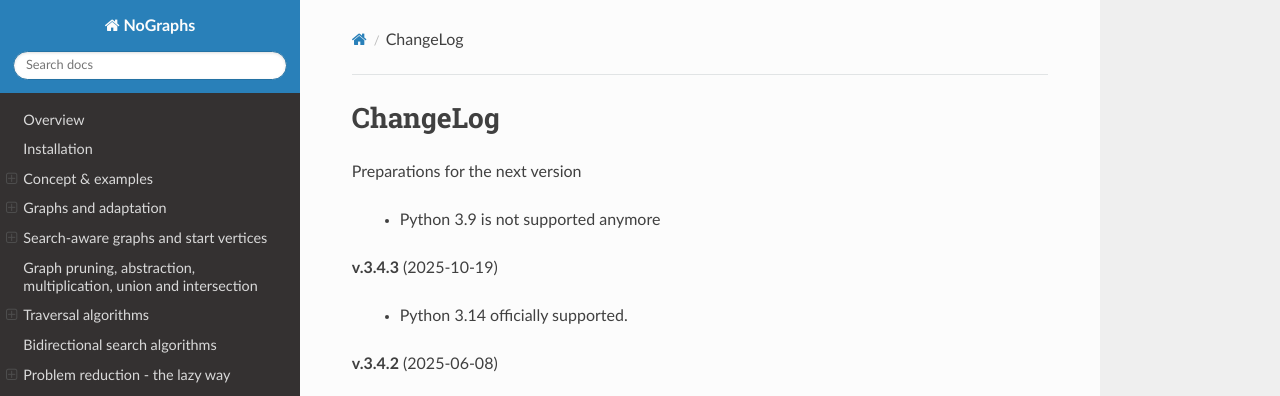
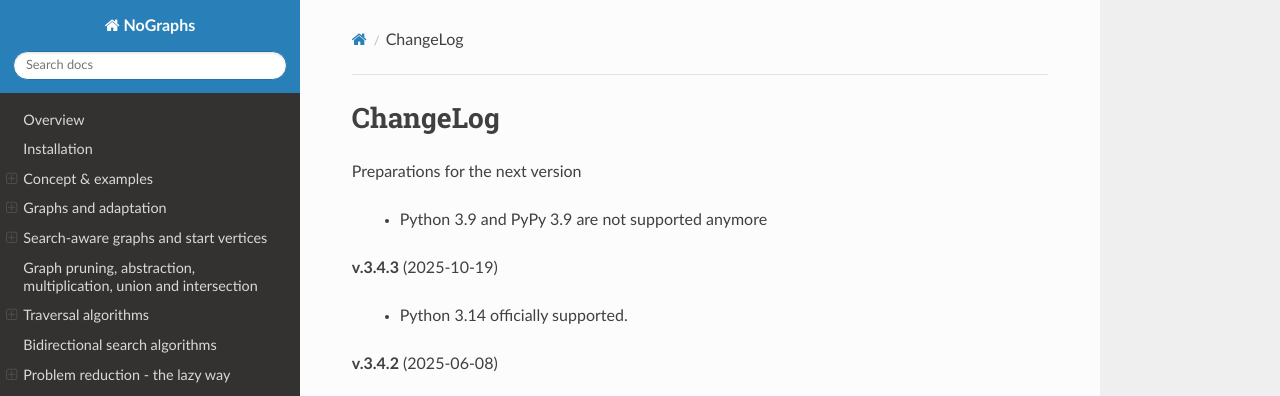
Before and after one commit to HeWeMel/nographs, a Sphinx documentation site: the page built from docs/source/changelog.rst, in a window 1280 px wide and 900 px high. Shown: the top 396 px of the window. Built offline with Sphinx 7.4.7 and the Read the Docs theme 3.1.0, drawn with Linux system fonts in a browser that asks for light colours.

Commit message:
pypy3.9 excluded, typo in "3.10" corrected

```diff
--- a/docs/source/changelog.rst
+++ b/docs/source/changelog.rst
@@ -3,7 +3,7 @@ ChangeLog
 
 Preparations for the next version
 
-  - Python 3.9 is not supported anymore
+  - Python 3.9 and PyPy 3.9 are not supported anymore
 
 **v.3.4.3** (2025-10-19)
 
```
Also changed, not shown: 1 other file.
